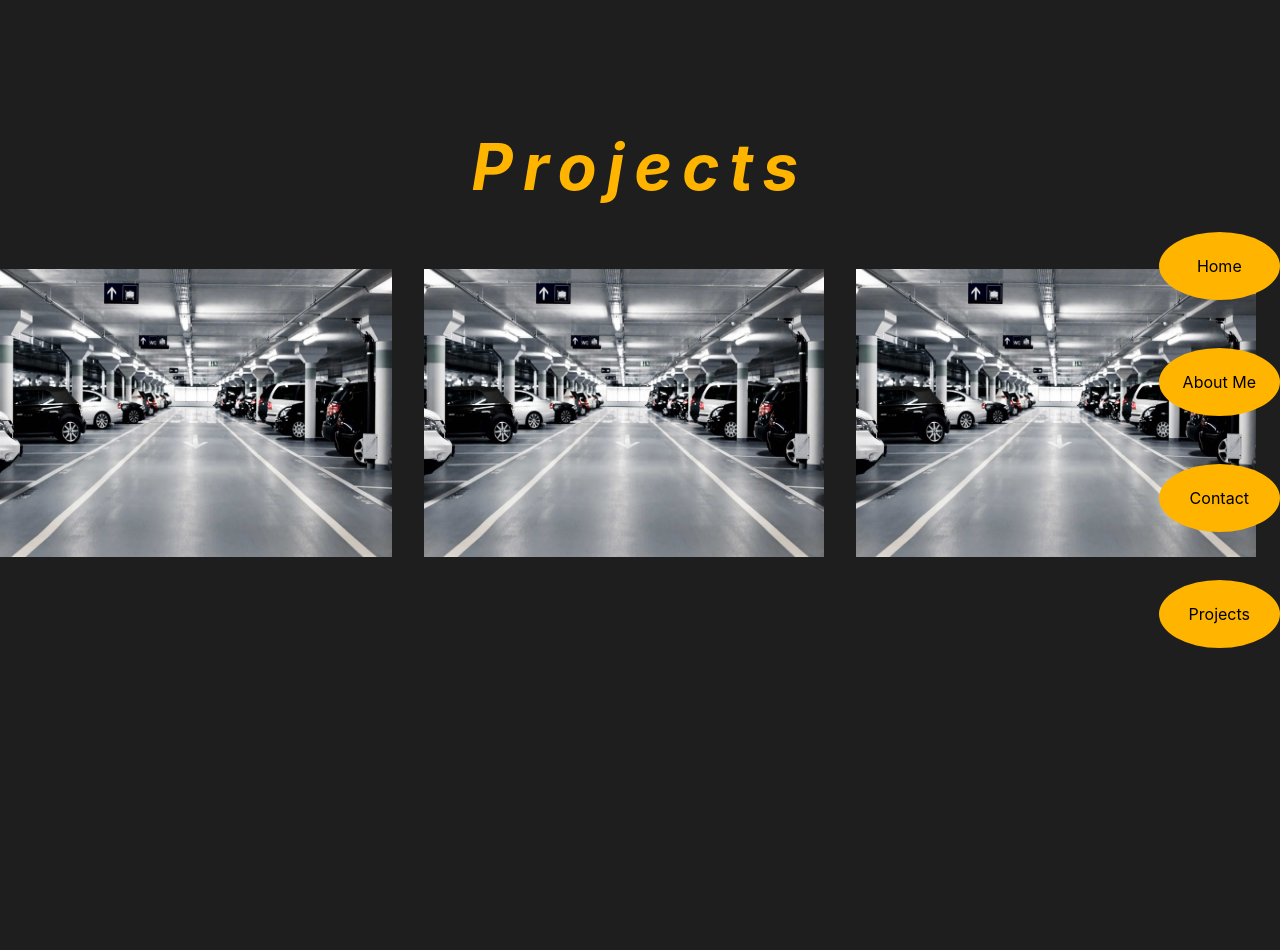
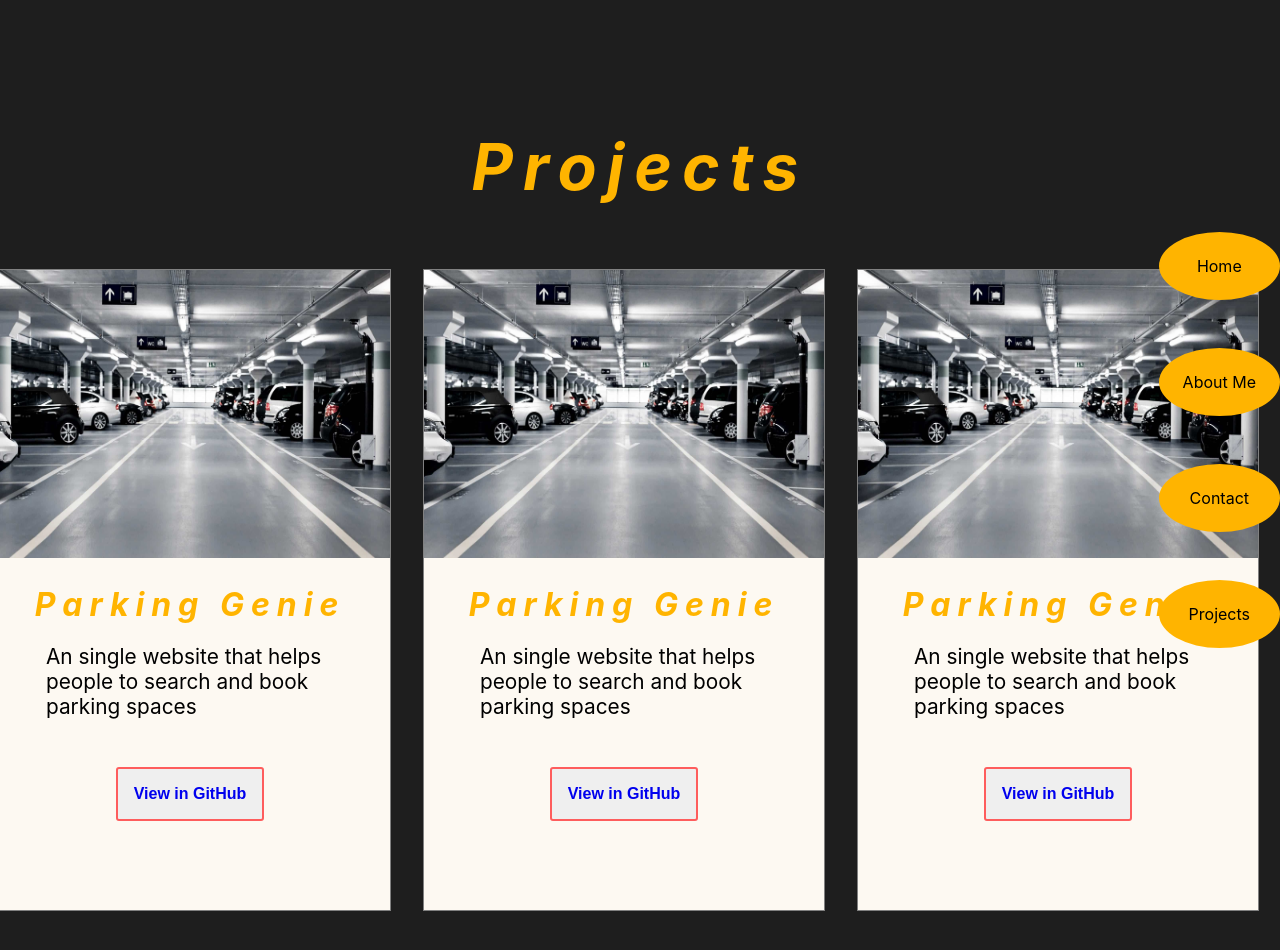
Before and after one commit to NipunaGamage888/portfolio, a React (Create React App) app: page /Project in a window 1280 px wide. Shown: the top 950 px of the page. After the commit the page ends 911 px from the top, so only its background shows below. Built offline with nearby package versions, Linux system fonts and the light colour scheme.

Commit message:
adding the info for projects

```diff
--- a/src/components/Projects/Projects.js
+++ b/src/components/Projects/Projects.js
@@ -1,23 +1,76 @@
-import React from 'react'
-import './Projects.scss'
-import parking from '../../assets/parking.jpeg'
+import React from "react";
+import "./Projects.scss";
+import parking from "../../assets/parking.jpeg";
 
 export default function Projects() {
   return (
-    <div className='project'>
-        <p className='project__melwa'>Projects</p>
-        <div className='project__info'>
-          <div className='project__more'>
-          <img className='project__image' alt='Image of a paring' src={parking}/>
-          </div>
-          <div className='project__more'>
-          <img className='project__image' alt='Image of a paring' src={parking}/>
-          </div>
-          <div className='project__more'>
-          <img className='project__image' alt='Image of a paring' src={parking}/>
-          </div>
-
+    <div className="project">
+      <p className="project__melwa">Projects</p>
+      <div className="project__info">
+        <div className="project__more">
+          <img
+            className="project__image"
+            alt="Image of a paring"
+            src={parking}
+          />
+          <h2 className="project__name">Parking Genie</h2>
+          <p className="project__details">
+            An single website that helps people to search and book parking
+            spaces
+          </p>
+          <button className="project__button">
+            <a
+              className="project__link"
+              target="_blank"
+              href="https://github.com/NipunaGamage888/nipuna-gamage-capstone"
+            >
+              View in GitHub
+            </a>
+          </button>
         </div>
+        <div className="project__more">
+          <img
+            className="project__image"
+            alt="Image of a paring"
+            src={parking}
+          />
+          <h2 className="project__name">Parking Genie</h2>
+          <p className="project__details">
+            An single website that helps people to search and book parking
+            spaces
+          </p>
+          <button className="project__button">
+            <a
+              className="project__link"
+              target="_blank"
+              href="https://github.com/NipunaGamage888/nipuna-gamage-capstone"
+            >
+              View in GitHub
+            </a>
+          </button>
+        </div>
+        <div className="project__more">
+          <img
+            className="project__image"
+            alt="Image of a paring"
+            src={parking}
+          />
+          <h2 className="project__name">Parking Genie</h2>
+          <p className="project__details">
+            An single website that helps people to search and book parking
+            spaces
+          </p>
+          <button className="project__button">
+            <a
+              className="project__link"
+              target="_blank"
+              href="https://github.com/NipunaGamage888/nipuna-gamage-capstone"
+            >
+              View in GitHub
+            </a>
+          </button>
+        </div>
+      </div>
     </div>
-  )
+  );
 }
--- a/src/components/Projects/Projects.scss
+++ b/src/components/Projects/Projects.scss
@@ -20,11 +20,40 @@
     }
     &__more{
         width: 25rem;
-        height: 50rem;
+        height: 40rem;
         margin-right: 2rem;
+        border: grey solid 1px;
+        background: rgb(253, 249, 242);
+        display: flex;
+        flex-direction: column;
+        align-items: center;
     }
     &__image{
         width: 25rem;
         height: 18rem;
     }
+    &__name{
+        color:#ffb400;
+        font-style: italic;
+        letter-spacing: 7px;
+        font-size: 2rem;
+        margin-bottom: 0rem;
+    }
+    &__details{
+        width: 18rem;
+        font-size: 1.3rem;
+        margin-bottom: 3rem;
+    }
+    &__button{
+        cursor: pointer;
+        padding: 1rem;
+        font-size: 1rem;
+        color: rgb(254, 93, 93);
+        font-weight: 600;
+        border: 2px solid rgb(254, 93, 93);
+        border-radius: 3px;
+    }
+    &__link{
+        text-decoration: none;
+    }
 }
```
